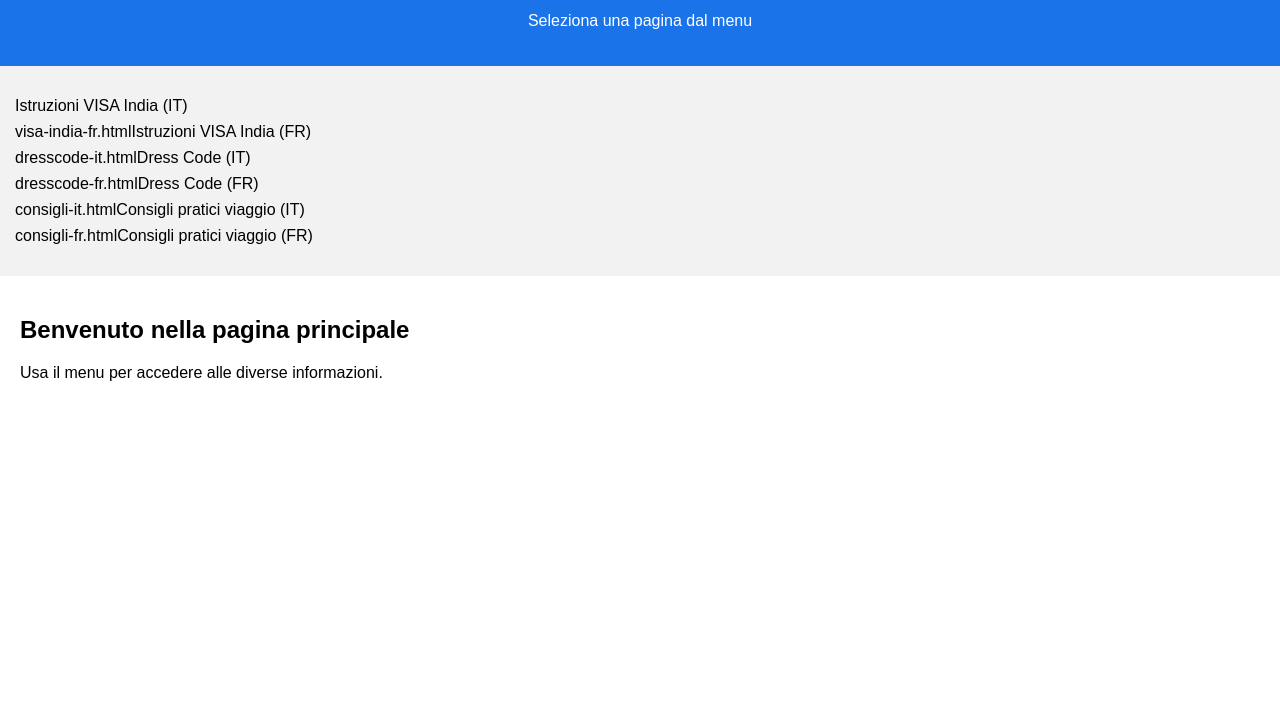
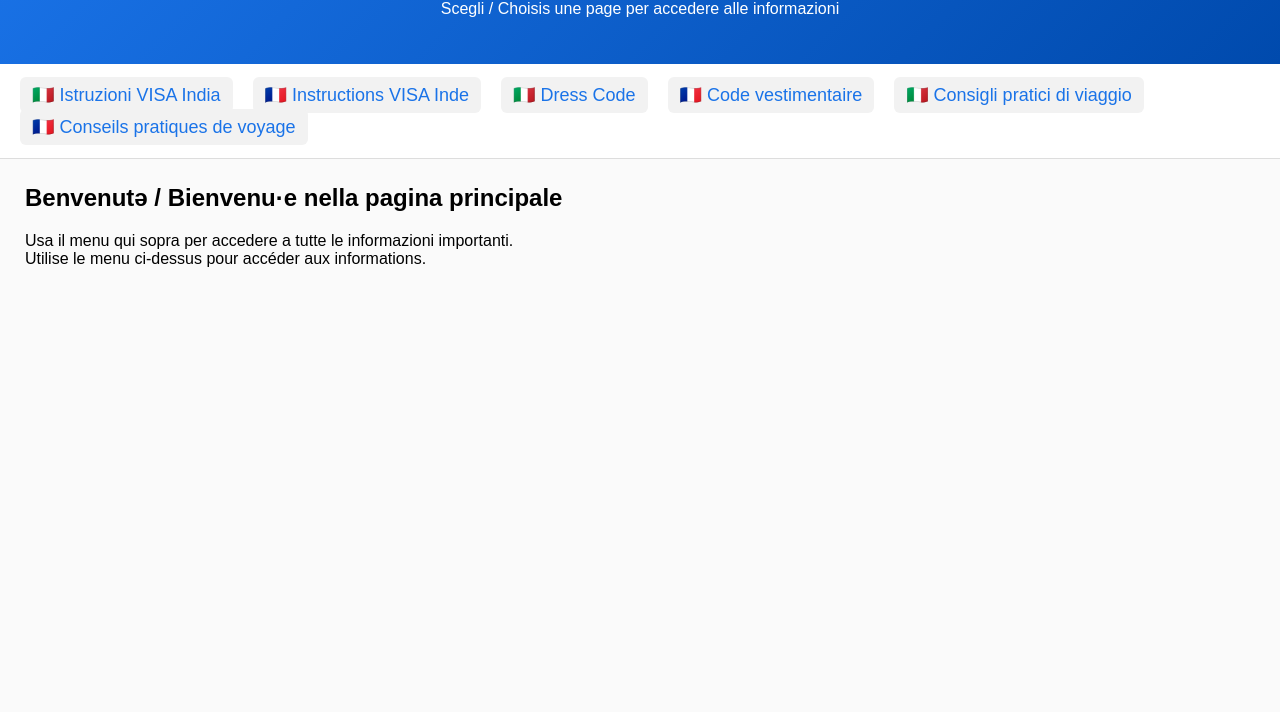
Before and after one commit to PrakritiLucaWedding/guests-infos, a plain HTML site: page index.html in a window 1280 px wide. Shown: the part 88-800 px from the top of the page. Drawn offline with Linux system fonts and the light colour scheme.

Commit message:
Update index.html

```diff
--- a/index.html
+++ b/index.html
@@ -3,64 +3,91 @@
 <head>
     <meta charset="UTF-8">
     <meta name="viewport" content="width=device-width, initial-scale=1.0">
-    <title>Benvenuto.a</title>
+    <title>Benvenutə / Bienvenu·e</title>
+
     <style>
         body {
             font-family: Arial, sans-serif;
-            margin: 0;
-            padding: 0;
+            margin: 0; padding: 0;
+            background: #fafafa;
         }
         header {
-            background: #1a73e8;
+            background: linear-gradient(135deg, #1a73e8, #004aad);
             color: white;
-            padding: 20px;
+            padding: 30px;
             text-align: center;
         }
         nav {
-            background: #f2f2f2;
-            padding: 15px;
+            background: #ffffff;
+            padding: 20px;
+            border-bottom: 1px solid #ddd;
         }
         nav ul {
-            list-style: none;
-            padding: 0;
+            list-style: none; padding: 0; margin: 0;
+            display: flex; flex-direction: column;
+            gap: 10px;
         }
-        nav li {
-            margin: 8px 0;
+        nav li a {
+            text-decoration: none;
+            font-size: 18px;
+            color: #1a73e8;
+            padding: 8px 12px;
+            border-radius: 6px;
         }
-        nav a {
-            text-decoration: none;
-            color: #1a73e8;
-            font-size: 18px;
-        }
-        nav a:hover {
-            text-decoration: underline;
+        nav li a:hover {
+            background: #e8f0fe;
         }
         main {
-            padding: 20px;
+            padding: 25px;
+        }
+        h1, h2 {
+            margin-top: 0;
+        }
+
+        /* Responsive */
+        @media (min-width: 700px) {
+            nav ul {
+                flex-direction: row;
+                flex-wrap: wrap;
+            }
+            nav li a {
+                background: #f2f2f2;
+                margin-right: 10px;
+            }
+            nav li a:hover {
+                background: #e8f0fe;
+            }
         }
     </style>
 </head>
+
 <body>
 
 <header>
-    <h1>Benvenuto</h1>
-    <p>Seleziona una pagina dal menu</p>
+    <h1>Benvenutə / Bienvenu·e</h1>
+    <p>Scegli / Choisis une page per accedere alle informazioni</p>
 </header>
 
 <nav>
     <ul>
-        <li>Istruzioni VISA India (IT)</a></li>
-        <li>visa-india-fr.htmlIstruzioni VISA India (FR)</a></li>
-        <li>dresscode-it.htmlDress Code (IT)</a></li>
-        <li>dresscode-fr.htmlDress Code (FR)</a></li>
-        <li>consigli-it.htmlConsigli pratici viaggio (IT)</a></li>
-        <li>consigli-fr.htmlConsigli pratici viaggio (FR)</a></li>
+        <li><a href="visa-india-it.html">🇮🇹 Istruzioni VISA India</a></li>
+        <li><a href="visa-india-fr.html">🇫🇷 Instructions VISA Inde</a></li>
+
+        <li><a href="dresscode-it.html">🇮🇹 Dress Code</a></li>
+        <li><a href="dresscode-fr.html">🇫🇷 Code vestimentaire</a></li>
+
+        <li><a href="consigli-it.html">🇮🇹 Consigli pratici di viaggio</a></li>
+        <li><a href="consigli-fr.html">🇫🇷 Conseils pratiques de voyage</a></li>
     </ul>
 </nav>
 
 <main>
-    <h2>Benvenuto nella pagina principale</h2>
-    <p>Usa il menu per accedere alle diverse informazioni.</p>
+    <h2>Benvenutə / Bienvenu·e nella pagina principale</h2>
+    <p>
+        Usa il menu qui sopra per accedere a tutte le informazioni importanti.
+        <br>
+        Utilise le menu ci-dessus pour accéder aux informations.
+    </p>
 </main>
 
 </body>
```
